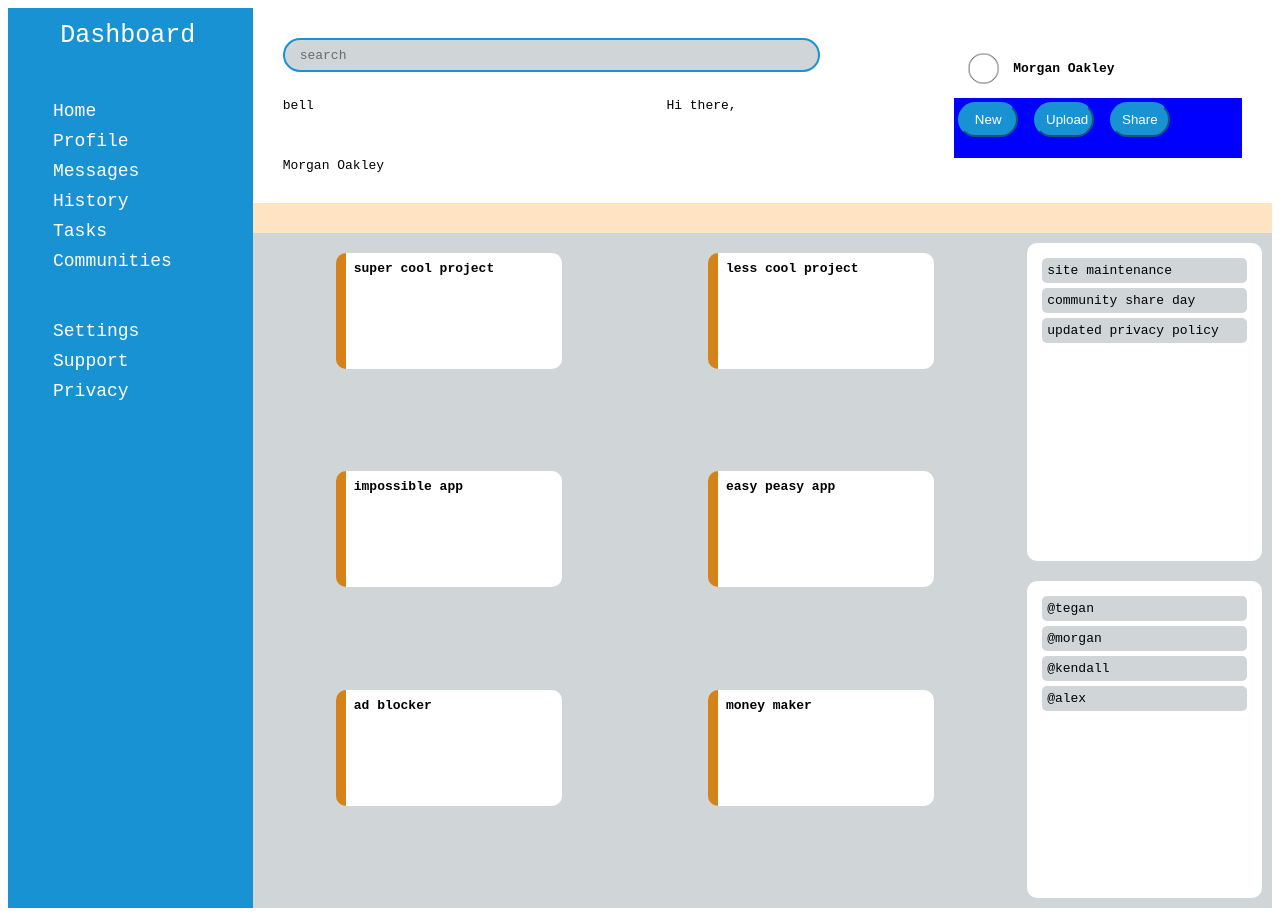
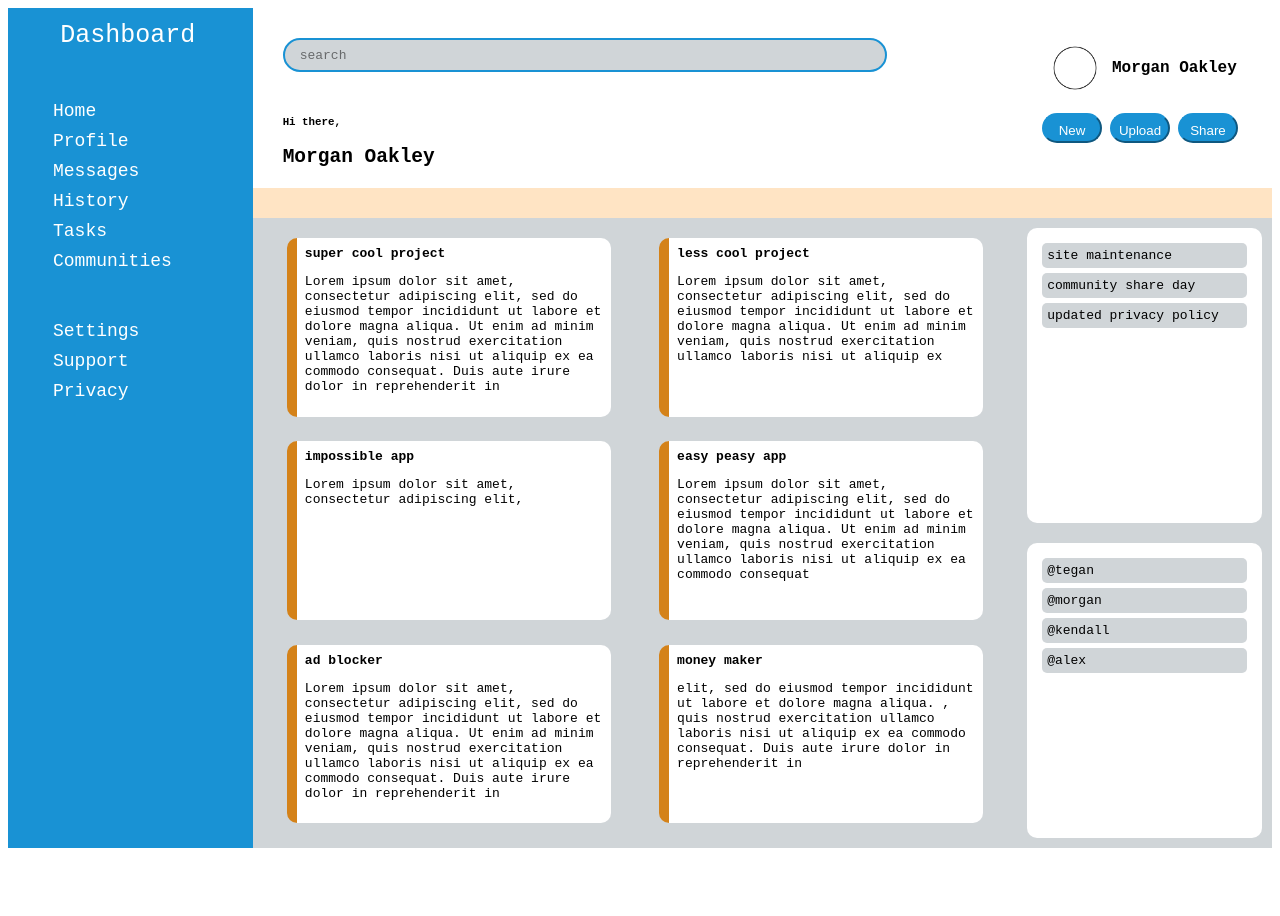
Before and after one commit to ryanjewik/dashboard, a plain HTML site: page index.html in a window 1280 px wide. After the commit the page ends 856 px from the top, so only its background shows below. Drawn offline with Linux system fonts and the light colour scheme.

Commit message:
added card resizing and cleaned up header

```diff
--- a/index.html
+++ b/index.html
@@ -27,10 +27,11 @@
         </div>
         <div id = "header">
             <div id = "search-bar"><p>search</p></div>
-            <div id = "notifications">bell</div>
             <div id = "profile"><img src = "images/circle.png"><b>Morgan Oakley</b></div>
-            <div id = "greeting">Hi there,</div>
-            <div id = "name">Morgan Oakley</div>
+            <div id = "greeting">
+                <h5>Hi there,</h5>
+                <h2>Morgan Oakley</h2>
+            </div>
             <div id = "action-btns">
                 <button>New</button>
                 <button>Upload</button>
@@ -39,12 +40,24 @@
         </div>
         <div id="main-page">
             <div id="projects">
-                <div class = "project-card"><b>super cool project</b></div>
-                <div class = "project-card"><b>less cool project</b></div>
-                <div class = "project-card"><b>impossible app</b></div>
-                <div class = "project-card"><b>easy peasy app</b></div>
-                <div class = "project-card"><b>ad blocker</b></div>
-                <div class = "project-card"><b>money maker</b></div>
+                <div class = "project-card"><b>super cool project</b>
+                    <p>Lorem ipsum dolor sit amet, consectetur adipiscing elit, sed do eiusmod tempor incididunt ut labore et dolore magna aliqua. Ut enim ad minim veniam, quis nostrud exercitation ullamco laboris nisi ut aliquip ex ea commodo consequat. Duis aute irure dolor in reprehenderit in </p>
+                </div>
+                <div class = "project-card"><b>less cool project</b>
+                    <p>Lorem ipsum dolor sit amet, consectetur adipiscing elit, sed do eiusmod tempor incididunt ut labore et dolore magna aliqua. Ut enim ad minim veniam, quis nostrud exercitation ullamco laboris nisi ut aliquip ex  </p>
+                </div>
+                <div class = "project-card"><b>impossible app</b>
+                    <p>Lorem ipsum dolor sit amet, consectetur adipiscing elit,  </p>
+                </div>
+                <div class = "project-card"><b>easy peasy app</b>
+                    <p>Lorem ipsum dolor sit amet, consectetur adipiscing elit, sed do eiusmod tempor incididunt ut labore et dolore magna aliqua. Ut enim ad minim veniam, quis nostrud exercitation ullamco laboris nisi ut aliquip ex ea commodo consequat </p>
+                </div>
+                <div class = "project-card"><b>ad blocker</b>
+                    <p>Lorem ipsum dolor sit amet, consectetur adipiscing elit, sed do eiusmod tempor incididunt ut labore et dolore magna aliqua. Ut enim ad minim veniam, quis nostrud exercitation ullamco laboris nisi ut aliquip ex ea commodo consequat. Duis aute irure dolor in reprehenderit in </p>
+                </div>
+                <div class = "project-card"><b>money maker</b>
+                    <p> elit, sed do eiusmod tempor incididunt ut labore et dolore magna aliqua. , quis nostrud exercitation ullamco laboris nisi ut aliquip ex ea commodo consequat. Duis aute irure dolor in reprehenderit in </p>
+                </div>
             </div>
             <div id="announcements">
                 <div class = "announcement-preview">site maintenance</div>
--- a/style.css
+++ b/style.css
@@ -46,7 +46,7 @@
     grid-column: 2;
     grid-row: 1;
     display: grid;
-    grid-template-columns: 4fr 3fr 3fr;
+    grid-template-columns: 4fr 3fr 1.2fr;
     grid-template-rows: 60px 60px;
     padding: 30px;
     margin-bottom: 30px;
@@ -78,17 +78,25 @@
     display: flex;
     align-items: center;
     text-align: center;
+    font-size: 16px;
 }
 #profile img{
-    height: 35px;
+    height: 50px;
     display:block;
     margin: 12px;
     justify-self: center;
 }
+#greeting{
+    margin-top: 0px;
+    grid-row: 2;
+    grid-column: 1;
+}
 #action-btns{
-    background-color: blue;
     grid-row: 2;
     grid-column: 3;
+    display: flex;
+    justify-self: center;
+    align-items: center;
 }
 
 button{
@@ -98,7 +106,12 @@ button{
     border-color: #1992d4;
     padding: 8px 10px;
     width: 60px;
+    height: 30px;
     margin: 4px;
+    display: flex;
+    text-align: center ;
+    justify-content: center;
+
 }
 
 /*----------main page----------*/
@@ -124,8 +137,11 @@ button{
 }
 
 .project-card{
-    height: 100px;
-    width: 200px;
+    resize: both;
+    min-height:100px;
+    min-width: 200px;
+    max-width: 80%;
+    max-height: 80%;
     background-color: white;
     border-radius: 10px;
     border-left-style: solid;
```
